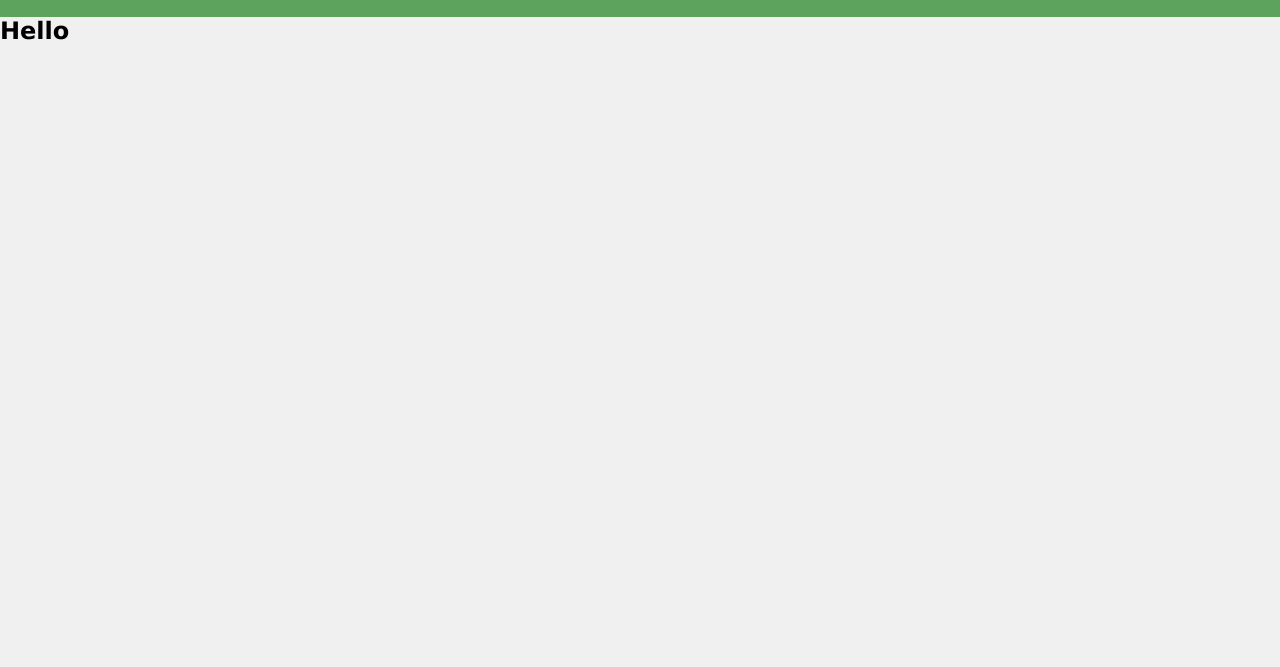
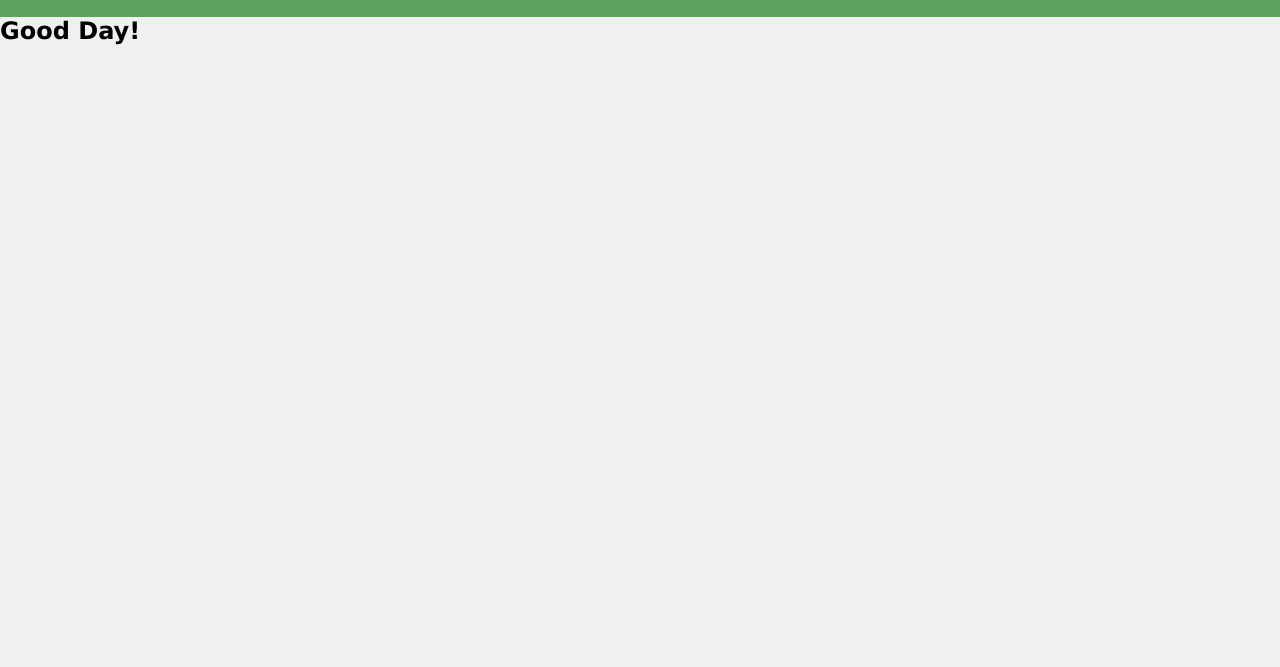
Before and after one commit to laurenseydems/eekhoorns, a plain HTML site: page index.html in a window 1280 px wide. Shown: the part 133-800 px from the top of the page. Drawn offline with Linux system fonts and the light colour scheme.

Commit message:
Begroeting verandert van Hallo naar Good Day

```diff
--- a/index.html
+++ b/index.html
@@ -30,7 +30,7 @@
     </header>
     <main>
 
-        <h2 style="height: 200vh">Hello</h2>
+        <h2 style="height: 200vh">Good Day!</h2>
 
         <h2> Esli's Foto's </h2>
         <section id="fotos" class="fotos-outer">
```
